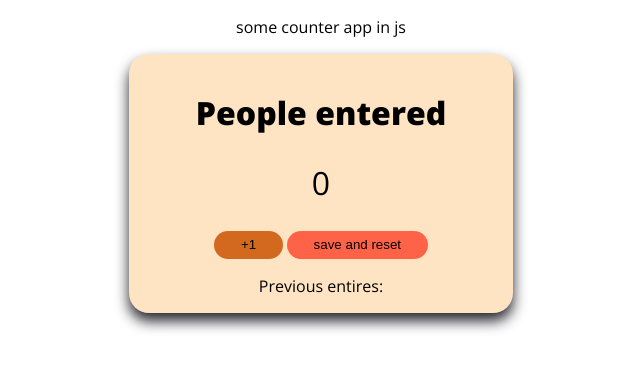
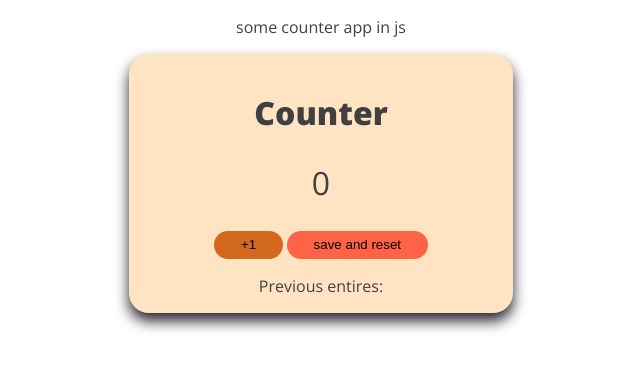
Before and after one commit to MaciejBodnar7/js-counting-simple-app, a plain HTML site: page index.html in a window 1280 px wide. Shown: the whole page, without its empty margins (319-959 px from the left). Drawn offline with nearby package versions, Linux system fonts and the light colour scheme.

Commit message:
font color

```diff
--- a/index.html
+++ b/index.html
@@ -16,12 +16,10 @@
     <p>some counter app in js</p>
     <div class="container">
       <div class="card">
-        <h1>People entered</h1>
+        <h1>Counter</h1>
         <h2 id="count-el">0</h2>
         <button class="btn" id="increment-btn" onclick="increment()">+1</button>
-        <button class="btn" id="save-btn" onclick="save()"
-          >save and reset</button
-        >
+        <button class="btn" id="save-btn" onclick="save()">save and reset</button>
         <p id="save-el">Previous entires: </p>
       </div>
     </div>
--- a/style.css
+++ b/style.css
@@ -4,6 +4,7 @@ body {
 }
 body > * {
   text-align: center;
+  color: #404040;
 }
 p {
   margin: 1em 1em 0;
```
